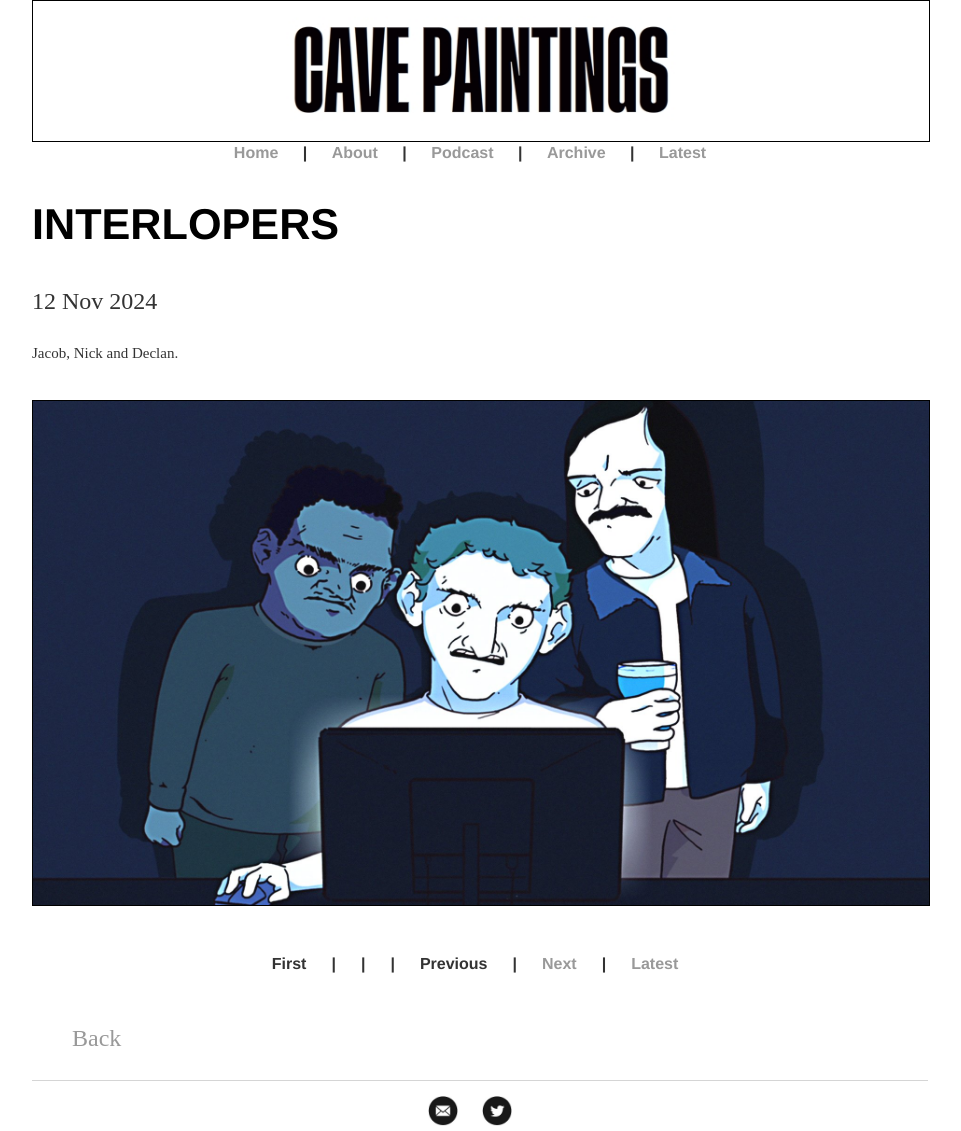
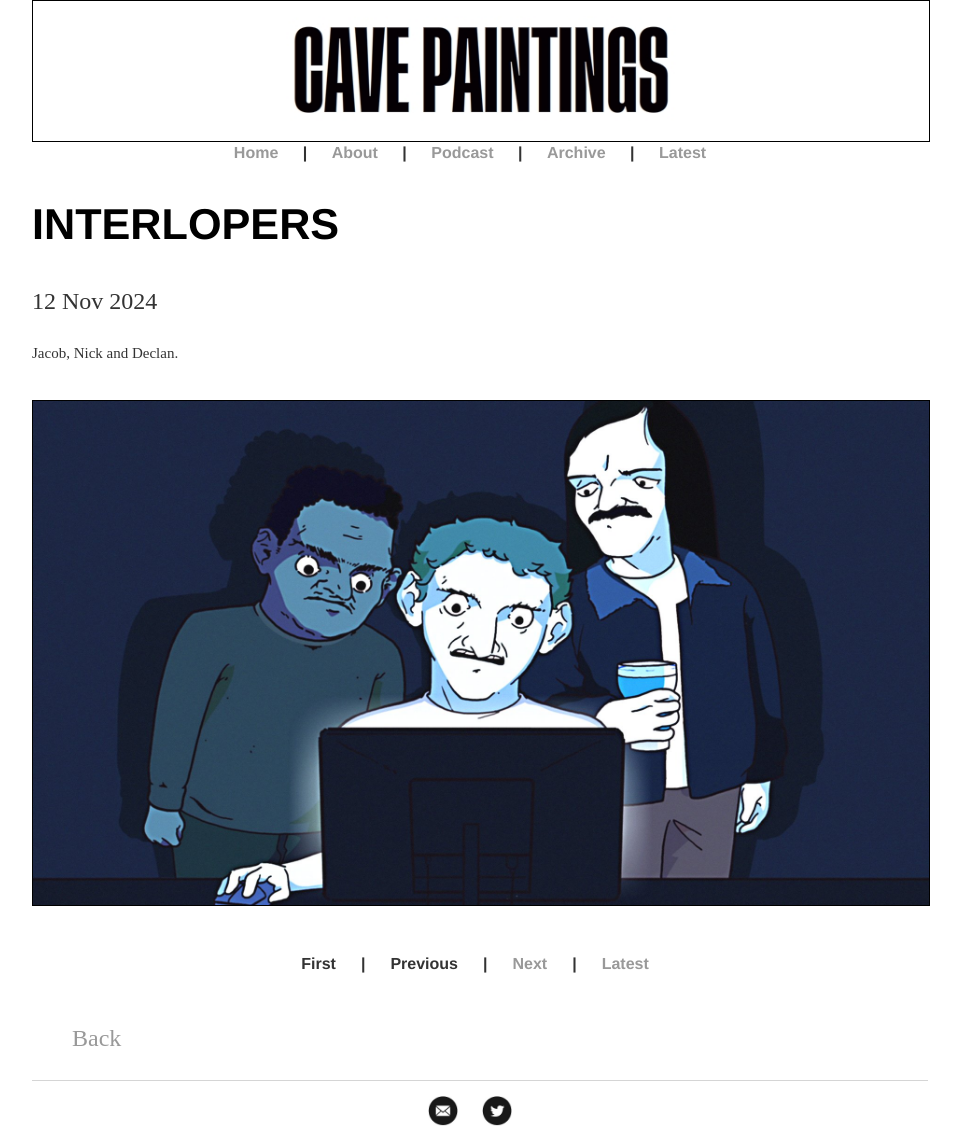
Before and after one commit to cavepaintingstv/cave, a Jekyll site: the page built from _posts/2024-11-12-1.md, in a window 1280 px wide. Shown: the whole page, without its empty margins (160-1121 px from the left). Built offline with Jekyll 4.4.1, drawn with Linux system fonts in a browser that asks for light colours.

Commit message:
Update post.html

```diff
--- a/_layouts/post.html
+++ b/_layouts/post.html
@@ -17,7 +17,7 @@ layout: default
 <!-- First Button -->
 <li>
   {% assign current_page = page.url | split: '/' | last | plus: 0 %}
-  {% assign category = page.category %}
+  {% assign category = page.categories | first %}
   {% if current_page == 1 %}
     <span>First</span> <!-- Static text if on the first page -->
   {% else %}
@@ -27,11 +27,6 @@ layout: default
 
 <li>|</li>
 
-
-<li>|</li>
-
-
-<li>|</li>
 
 
       <!-- Previous Button -->
@@ -60,7 +55,7 @@ layout: default
 <!-- Latest Button -->
 <li>
   {% assign current_page = page.url | split: '/' | last | plus: 0 %}
-  {% assign category = page.category %}
+  {% assign category = page.categories | first %}
   {% if current_page == total_pages %}
     <span>Latest</span> <!-- Static text if on the last page -->
   {% else %}
```
